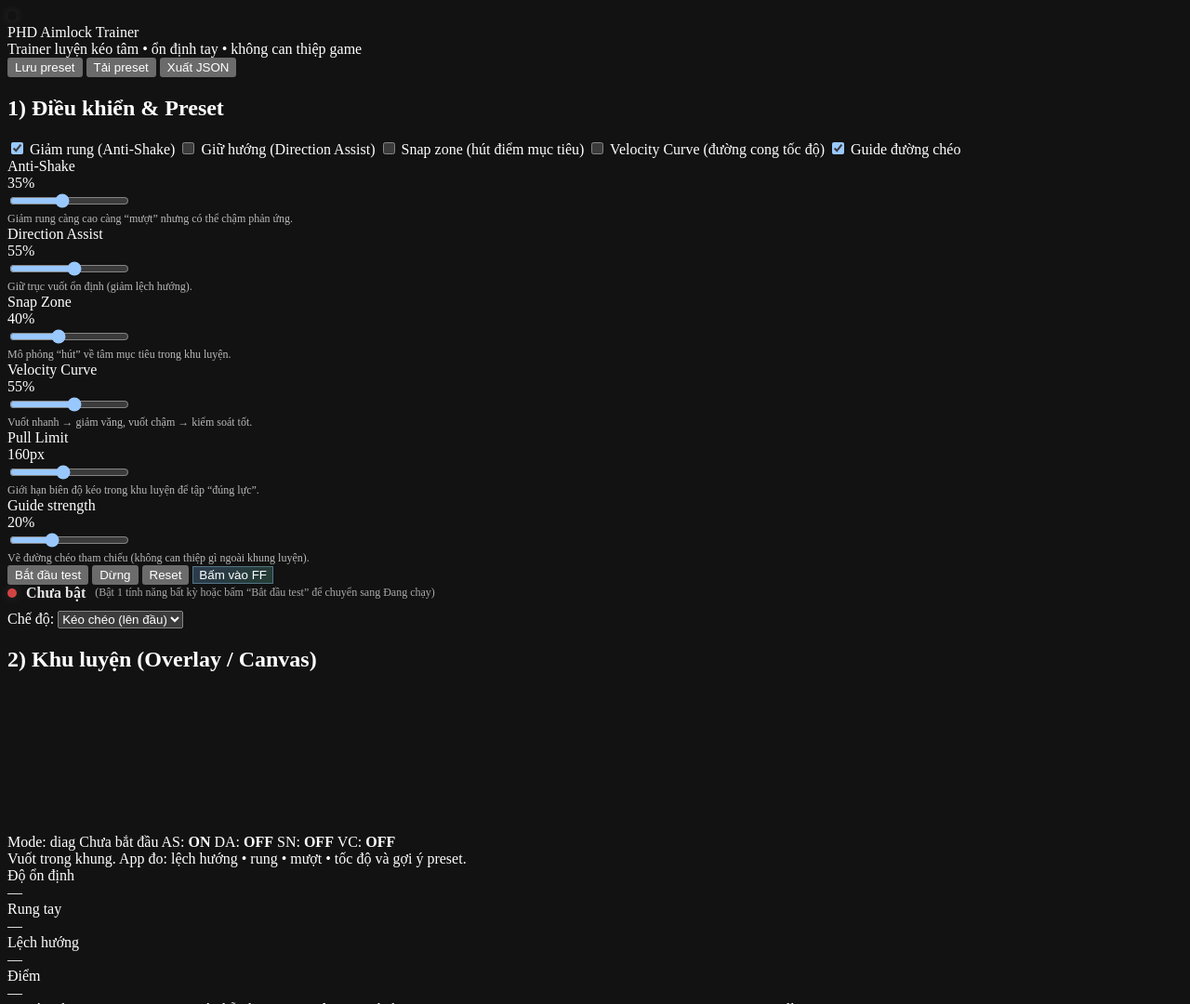
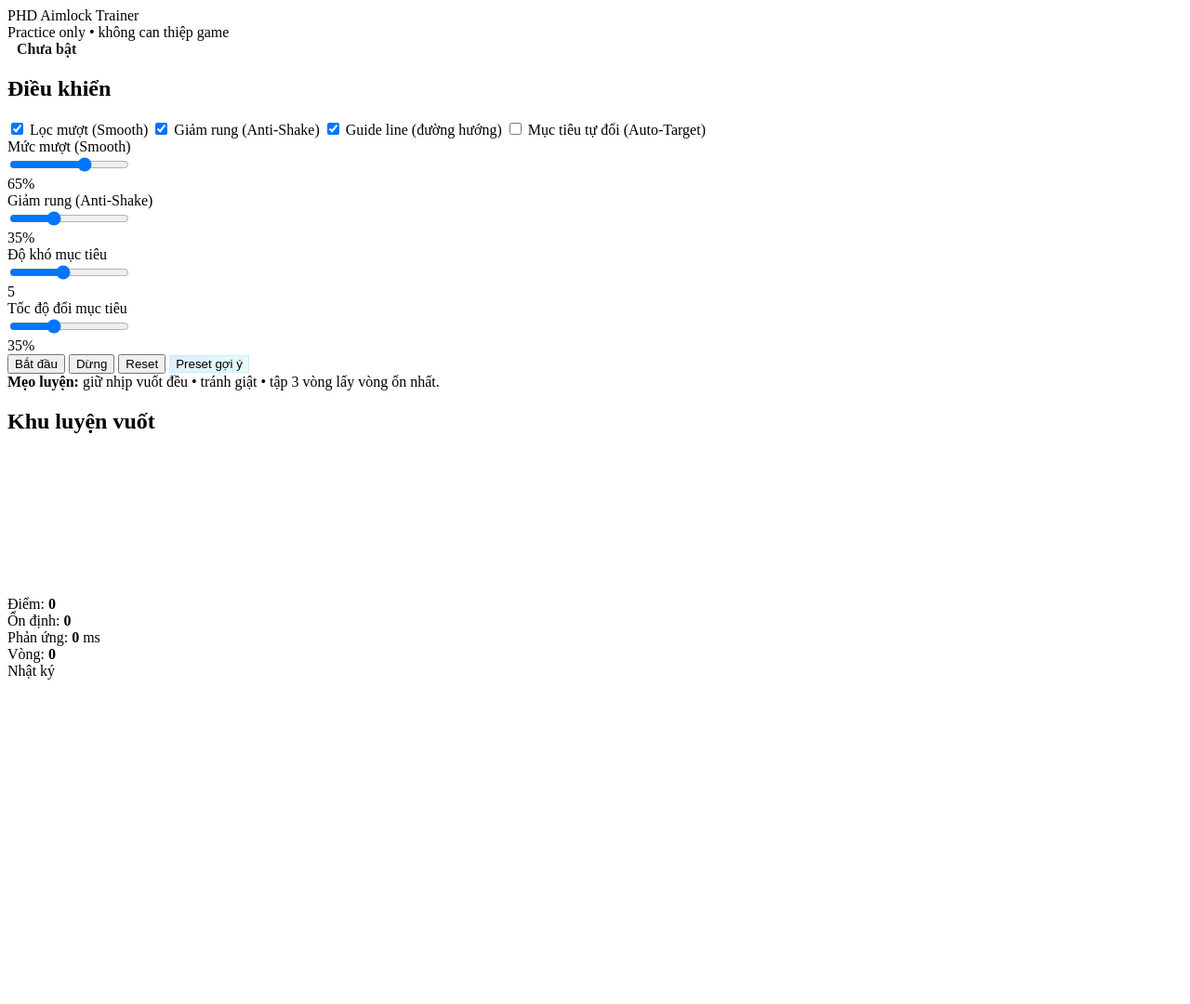
Before and after one commit to phungduong768/phd-aimlock, a plain HTML site: page index.html in a window 1280 px wide. Shown: the top 1080 px of the page at 93% size. After the commit the page ends 800 px from the top, so only its background shows below. Drawn offline with Linux system fonts and the light colour scheme.

Commit message:
Update index.html

```diff
--- a/index.html
+++ b/index.html
@@ -2,178 +2,110 @@
 <html lang="vi">
 <head>
   <meta charset="utf-8" />
-  <meta name="viewport" content="width=device-width,initial-scale=1,viewport-fit=cover" />
-  <meta name="color-scheme" content="dark" />
-  <title>PHD Aimlock Trainer</title>
+  <meta name="viewport" content="width=device-width, initial-scale=1, viewport-fit=cover" />
+  <title>PHD Aimlock Trainer (Practice Only)</title>
   <link rel="stylesheet" href="styles.css" />
 </head>
-
 <body>
   <header class="topbar">
     <div class="brand">
-      <div class="dot"></div>
+      <div class="dotLive"></div>
       <div>
         <div class="title">PHD Aimlock Trainer</div>
-        <div class="sub">Trainer luyện kéo tâm • ổn định tay • không can thiệp game</div>
+        <div class="sub">Practice only • không can thiệp game</div>
       </div>
     </div>
 
-    <div class="right">
-      <button id="btnSave" class="btn">Lưu preset</button>
-      <button id="btnLoad" class="btn">Tải preset</button>
-      <button id="btnExport" class="btn">Xuất JSON</button>
+    <div class="statusRow">
+      <span id="statusDot" class="statusDot off"></span>
+      <span id="statusText" class="statusText">Chưa bật</span>
     </div>
   </header>
 
   <main class="wrap">
     <section class="panel">
-      <h2>1) Điều khiển & Preset</h2>
+      <h2>Điều khiển</h2>
 
-      <div class="row">
-        <label class="chip">
-          <input type="checkbox" id="togAntiShake" checked>
+      <div class="controls">
+        <label class="toggle">
+          <input id="togSmooth" type="checkbox" checked />
+          <span>Lọc mượt (Smooth)</span>
+        </label>
+
+        <label class="toggle">
+          <input id="togAntiShake" type="checkbox" checked />
           <span>Giảm rung (Anti-Shake)</span>
         </label>
 
-        <label class="chip">
-          <input type="checkbox" id="togDirection">
-          <span>Giữ hướng (Direction Assist)</span>
+        <label class="toggle">
+          <input id="togAssistLine" type="checkbox" checked />
+          <span>Guide line (đường hướng)</span>
         </label>
 
-        <label class="chip">
-          <input type="checkbox" id="togSnap">
-          <span>Snap zone (hút điểm mục tiêu)</span>
-        </label>
-
-        <label class="chip">
-          <input type="checkbox" id="togCurve">
-          <span>Velocity Curve (đường cong tốc độ)</span>
-        </label>
-
-        <label class="chip">
-          <input type="checkbox" id="togGuide" checked>
-          <span>Guide đường chéo</span>
+        <label class="toggle">
+          <input id="togAutoTarget" type="checkbox" />
+          <span>Mục tiêu tự đổi (Auto-Target)</span>
         </label>
       </div>
 
-      <div class="grid2">
-        <div class="ctrl">
-          <div class="ctrlHead">
-            <div>Anti-Shake</div><div class="val" id="vAntiShake">35%</div>
-          </div>
-          <input id="sAntiShake" type="range" min="0" max="80" value="35" />
-          <div class="hint">Giảm rung càng cao càng “mượt” nhưng có thể chậm phản ứng.</div>
+      <div class="sliders">
+        <div class="srow">
+          <div class="slabel">Mức mượt (Smooth)</div>
+          <input id="slSmooth" type="range" min="0" max="100" value="65" />
+          <div id="valSmooth" class="sval">65%</div>
         </div>
 
-        <div class="ctrl">
-          <div class="ctrlHead">
-            <div>Direction Assist</div><div class="val" id="vDirection">55%</div>
-          </div>
-          <input id="sDirection" type="range" min="0" max="100" value="55" />
-          <div class="hint">Giữ trục vuốt ổn định (giảm lệch hướng).</div>
+        <div class="srow">
+          <div class="slabel">Giảm rung (Anti-Shake)</div>
+          <input id="slAntiShake" type="range" min="0" max="100" value="35" />
+          <div id="valAntiShake" class="sval">35%</div>
         </div>
 
-        <div class="ctrl">
-          <div class="ctrlHead">
-            <div>Snap Zone</div><div class="val" id="vSnap">40%</div>
-          </div>
-          <input id="sSnap" type="range" min="0" max="100" value="40" />
-          <div class="hint">Mô phỏng “hút” về tâm mục tiêu trong khu luyện.</div>
+        <div class="srow">
+          <div class="slabel">Độ khó mục tiêu</div>
+          <input id="slDifficulty" type="range" min="1" max="10" value="5" />
+          <div id="valDifficulty" class="sval">5</div>
         </div>
 
-        <div class="ctrl">
-          <div class="ctrlHead">
-            <div>Velocity Curve</div><div class="val" id="vCurve">55%</div>
-          </div>
-          <input id="sCurve" type="range" min="0" max="100" value="55" />
-          <div class="hint">Vuốt nhanh → giảm văng, vuốt chậm → kiểm soát tốt.</div>
-        </div>
-
-        <div class="ctrl">
-          <div class="ctrlHead">
-            <div>Pull Limit</div><div class="val" id="vPull">160px</div>
-          </div>
-          <input id="sPull" type="range" min="80" max="260" value="160" />
-          <div class="hint">Giới hạn biên độ kéo trong khu luyện để tập “đúng lực”.</div>
-        </div>
-
-        <div class="ctrl">
-          <div class="ctrlHead">
-            <div>Guide strength</div><div class="val" id="vGuide">20%</div>
-          </div>
-          <input id="sGuide" type="range" min="0" max="60" value="20" />
-          <div class="hint">Vẽ đường chéo tham chiếu (không can thiệp gì ngoài khung luyện).</div>
+        <div class="srow">
+          <div class="slabel">Tốc độ đổi mục tiêu</div>
+          <input id="slMoveSpeed" type="range" min="0" max="100" value="35" />
+          <div id="valMoveSpeed" class="sval">35%</div>
         </div>
       </div>
 
-     <div class="btnRow">
-  <button id="btnStart" class="primary">Bắt đầu test</button>
-  <button id="btnStop" class="ghost">Dừng</button>
-  <button id="btnReset" class="danger">Reset</button>
+      <div class="btnRow">
+        <button id="btnStart" class="btn primary">Bắt đầu</button>
+        <button id="btnStop" class="btn ghost">Dừng</button>
+        <button id="btnReset" class="btn danger">Reset</button>
+        <button id="btnPreset" class="btn ff">Preset gợi ý</button>
+      </div>
 
-  <button id="btnFF" class="ff">Bấm vào FF</button>
-</div>
-
-<div class="statusRow">
-  <span id="statusDot" class="dot off"></span>
-  <span id="statusText" class="statusText">Chưa bật</span>
-
-  <span class="hint">
-    (Bật 1 tính năng bất kỳ hoặc bấm “Bắt đầu test” để chuyển sang Đang chạy)
-  </span>
-</div>
-
-<div id="toast" class="toast hidden"></div>
-
-        <div class="mode">
-          <span>Chế độ:</span>
-          <select id="mode">
-            <option value="diag">Kéo chéo (lên đầu)</option>
-            <option value="vertical">Kéo dọc (recoil)</option>
-            <option value="track">Track mục tiêu</option>
-            <option value="flick">Flick mục tiêu</option>
-          </select>
-        </div>
+      <div class="tips">
+        <b>Mẹo luyện:</b> giữ nhịp vuốt đều • tránh giật • tập 3 vòng lấy vòng ổn nhất.
       </div>
     </section>
 
-    <section class="panel">
-      <h2>2) Khu luyện (Overlay / Canvas)</h2>
+    <section class="panel arenaPanel">
+      <h2>Khu luyện vuốt</h2>
 
       <div class="arenaWrap">
         <canvas id="arena"></canvas>
 
         <div class="hud">
-          <div class="hudRow">
-            <span class="tag" id="tMode">Mode: diag</span>
-            <span class="tag" id="tState">Chưa bắt đầu</span>
-            <span class="tag">AS: <b id="tAS">ON</b></span>
-            <span class="tag">DA: <b id="tDA">OFF</b></span>
-            <span class="tag">SN: <b id="tSN">OFF</b></span>
-            <span class="tag">VC: <b id="tVC">OFF</b></span>
-          </div>
-          <div class="hudRow small">
-            Vuốt trong khung. App đo: lệch hướng • rung • mượt • tốc độ và gợi ý preset.
-          </div>
-        </div>
-
-        <div class="stats">
-          <div class="stat"><div class="k">Độ ổn định</div><div class="v" id="stStab">—</div></div>
-          <div class="stat"><div class="k">Rung tay</div><div class="v" id="stJit">—</div></div>
-          <div class="stat"><div class="k">Lệch hướng</div><div class="v" id="stDev">—</div></div>
-          <div class="stat"><div class="k">Điểm</div><div class="v" id="stScore">—</div></div>
+          <div class="hudItem">Điểm: <b id="hudScore">0</b></div>
+          <div class="hudItem">Ổn định: <b id="hudStability">0</b></div>
+          <div class="hudItem">Phản ứng: <b id="hudRT">0</b> ms</div>
+          <div class="hudItem">Vòng: <b id="hudRound">0</b></div>
         </div>
       </div>
 
-      <div class="note">
-        Gợi ý: iPhone 12 Pro Max • 3 ngón/hỗn hợp → ưu tiên Anti-Shake 25–45%, Direction 45–70%, Snap 30–55%, Curve 40–70%, PullLimit 140–190px.
-      </div>
+      <div class="logTitle">Nhật ký</div>
+      <div id="log" class="log"></div>
     </section>
   </main>
 
-  <footer class="foot">
-    PHD Aimlock Trainer — demo luyện tay. Không can thiệp iOS/game. Preset lưu trên máy (local).
-  </footer>
+  <div id="toast" class="toast hidden"></div>
 
   <script src="app.js"></script>
 </body>
```
